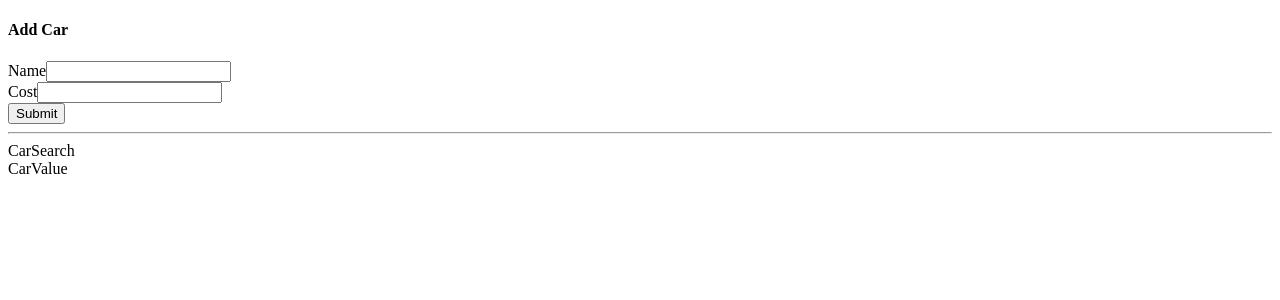
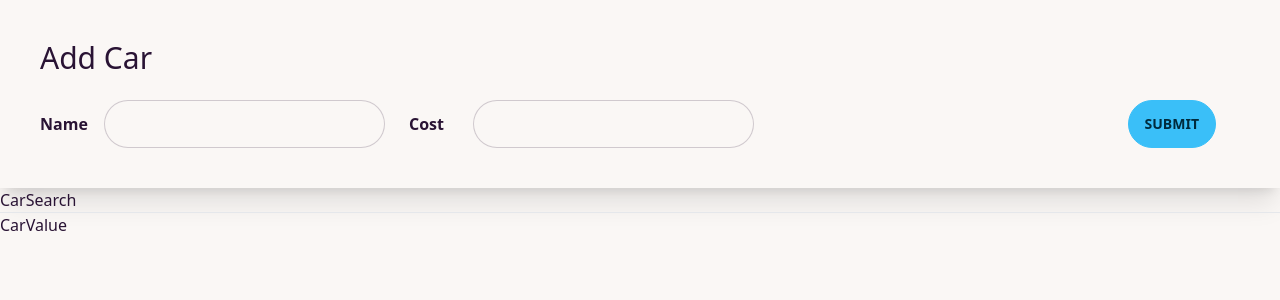
Before and after one commit to ManahilSiddiqui/Cars, a React (Create React App) app: page / in a window 1280 px wide. Shown: the top 300 px of the page. Built offline with nearby package versions, Linux system fonts and the light colour scheme.

Commit message:
Added Styling

```diff
--- a/src/App.js
+++ b/src/App.js
@@ -10,8 +10,8 @@ function App() {
 
         <div>
             <CarForm />
+            <CarSearch />
             <CarList />
-            <CarSearch />
             <CarValue />
         </div>
     );
--- a/src/components/CarForm.js
+++ b/src/components/CarForm.js
@@ -27,22 +27,22 @@ function CarForm() {
 
     return(
 
-        <div className="car-form ">
-            <h4 className="subtitle">Add Car</h4>
-            <form onSubmit={handleSubmit}>
-                <div className="field-group">
-                    <div className="field">
-                        <label className="label">Name</label>
+        <div class=" px-10 py-10 bg-base-100 shadow-xl ">
+            <h4 class="text-3xl mb-6">Add Car</h4>
+            <form class='flex justify-between' onSubmit={handleSubmit}>
+                <div class="flex mb-0">
+                    <div class="flex items-center mb-0 mr-6  ">
+                        <label class="mb-0 w-20 font-bold">Name</label>
                         <input
-                        className="input input-bordered w-full max-w-xs"
+                        class="input input-bordered w-full max-w-xs"
                         value={name}
                         onChange={handleNameChange}/>
                     </div>
 
-                    <div className="field">
-                        <label className="label">Cost</label>
+                    <div class="flex items-center mb-0 mr-6">
+                        <label class="mb-0 w-20 font-bold">Cost</label>
                         <input
-                        className="input input-bordered w-full max-w-xs"
+                        class="input input-bordered w-full max-w-xs"
                         value={cost || ''}
                         onChange={handleCostChange}
                         type="number"
@@ -51,8 +51,8 @@ function CarForm() {
                     </div>
 
                 </div>
-                <div className='field'>
-                    <button className="btn btn-info">Submit</button>
+                <div class='flex items-center mb-0 mr-6'>
+                    <button class="btn btn-info">Submit</button>
 
                 </div>
             </form>
--- a/src/components/CarList.js
+++ b/src/components/CarList.js
@@ -13,12 +13,12 @@ function CarList() {
 
     const renderedCars = cars.map((car) => {
         return (
-            <div key={car.id} className="panel">
-                <p>
+            <div key={car.id} class="p-10 flex flex-row justify-between items-center ">
+                <p class="text-base">
                     {car.name} - ${car.cost}
                 </p>
                 <button
-                className="btn btn-error"
+                class="btn btn-error"
                 onClick={() => handleCarDelete(car)}
                 >
                     Delete
--- /dev/null
+++ b/src/index.css
@@ -0,0 +1,3 @@
+@tailwind base;
+@tailwind components;
+@tailwind utilities;
--- a/src/index.js
+++ b/src/index.js
@@ -2,6 +2,7 @@ import React from 'react';
 import { createRoot } from 'react-dom/client';
 import { Provider } from 'react-redux';
 import {store} from './store';
+import './index.css';
 import App from './App';
 
 
--- a/tailwind.config.js
+++ b/tailwind.config.js
@@ -4,5 +4,9 @@ module.exports = {
   theme: {
     extend: {},
   },
-  plugins: [],
+  daisyui: {
+    themes: [ "cupcake" ],
+  },
+
+  plugins: [require("daisyui")],
 }
```
